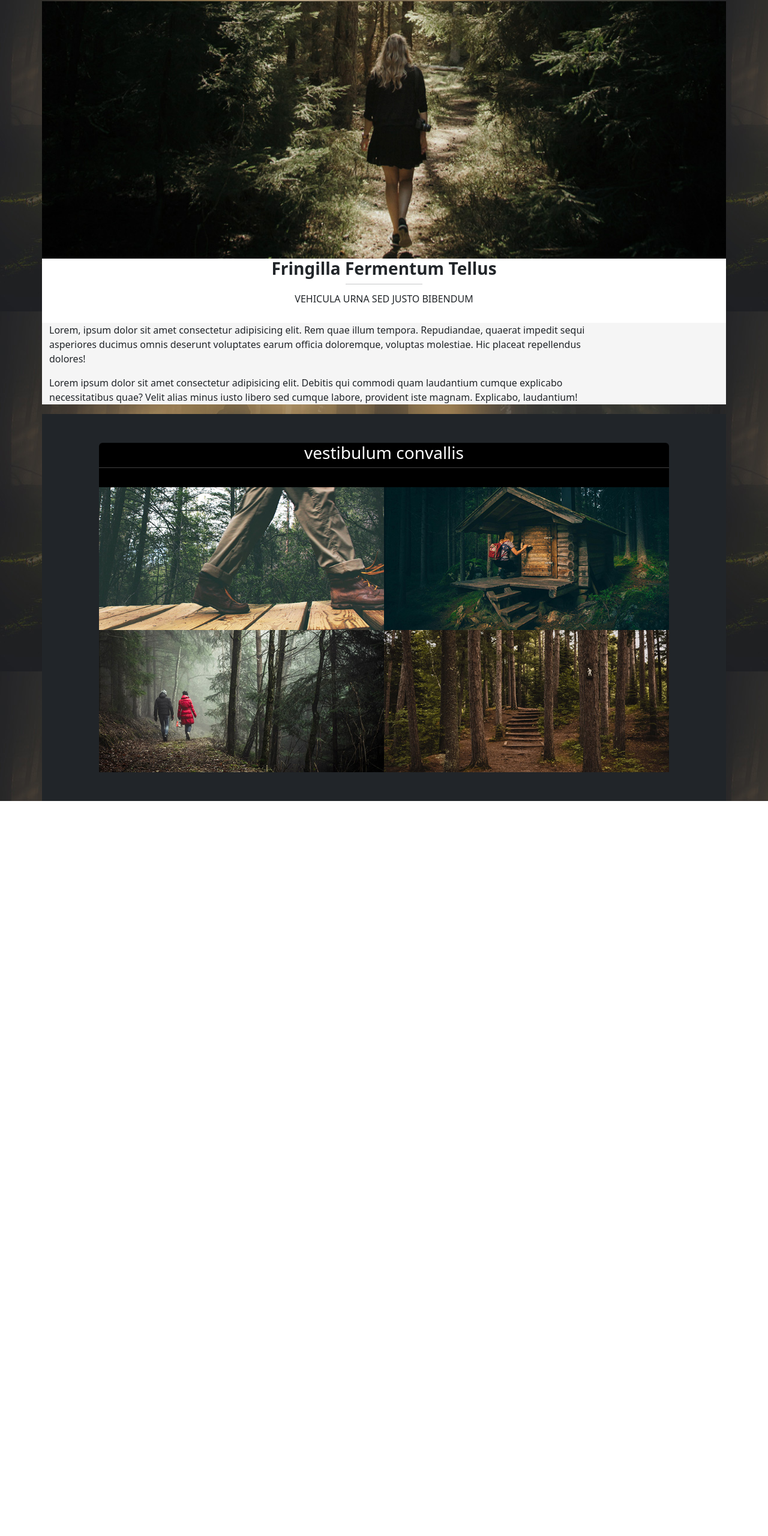
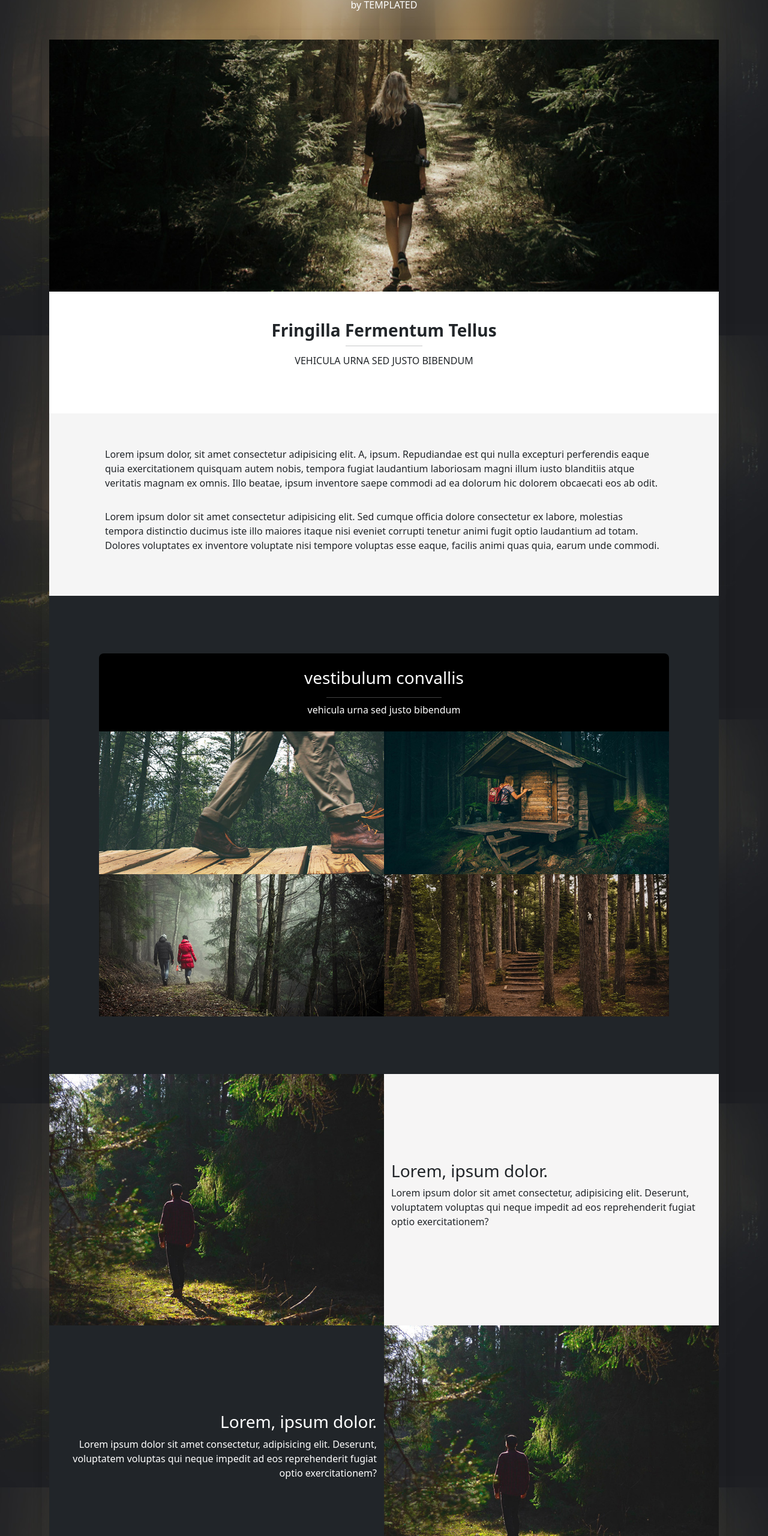
Before and after one commit to mussasso/caminar-bootstrap, a plain HTML site: page index.html in a window 1280 px wide. Shown: the part 81-2641 px from the top of the page at 60% size. Before the commit the page ends 1416 px from the top, so only its background shows below. Drawn offline with nearby package versions, Linux system fonts and the light colour scheme.

Commit message:
project final

```diff
--- a/index.html
+++ b/index.html
@@ -5,6 +5,7 @@
     <meta charset="UTF-8">
     <meta http-equiv="X-UA-Compatible" content="IE=edge">
     <meta name="viewport" content="width=device-width, initial-scale=1.0">
+    <link rel="stylesheet" href="https://cdnjs.cloudflare.com/ajax/libs/font-awesome/6.1.1/css/all.min.css">
     <link rel="stylesheet" href="./node_modules/bootstrap/dist/css/bootstrap.css">
     <link rel="stylesheet" href="./node_modules/bootstrap/js/dist/base-component.js">
     <link rel="stylesheet" href="./public/css/style.css">
@@ -15,10 +16,10 @@
 
     <!-- bonjour a tous debut exo caminar  -->
 
-    <div class="container text-center text-white">
+    <div class="container text-center text-white py-4">
         <div class="row">
             <h1 class="col-12">Caminar</h1>
-            <h6 class="col-12 text-dark">by TEMPLATED</h6>
+            <h6 class="col-12">by TEMPLATED</h6>
         </div>
     </div>
 
@@ -26,9 +27,11 @@
 
 
 
+    <!-- creation dun container qui englobe toutes les section -->
+<div class="container rounded-3 py-3 shadow">
         <!-- section-1 container img -->
 
-    <section id="s1" class="container">
+        <section id="s1" class="">
             <div class="row">
                 <img src="./public/images/pic02.jpg" alt="" class="col-12">
             </div>
@@ -40,7 +43,7 @@
         <!-- debut section-2 sous-titre centre -->
 
 
-    <section class="container text-center" id="s2">
+        <section class=" text-center py-5" id="s2">
             <div class="row">
                 <h3 class="col-12 fw-bold">Fringilla Fermentum Tellus</h3>
                 <hr>
@@ -54,13 +57,9 @@
         <!-- debut section 3 texte  -->
 
 
-    <section class="container mx-auto" id="s3">
-        <p class="col-10 text-left">Lorem, ipsum dolor sit amet consectetur adipisicing elit. Rem quae illum tempora.
-            Repudiandae, quaerat impedit sequi asperiores ducimus omnis deserunt voluptates earum officia doloremque,
-            voluptas molestiae. Hic placeat repellendus dolores!</p>
-        <p class="col-10 text-left">Lorem ipsum dolor sit amet consectetur adipisicing elit. Debitis qui commodi quam
-            laudantium cumque explicabo necessitatibus quae? Velit alias minus iusto libero sed cumque labore, provident
-            iste magnam. Explicabo, laudantium!</p>
+        <section class="mx-auto py-5" id="s3">
+            <p class="col-10 text-left mx-auto py-2">Lorem ipsum dolor, sit amet consectetur adipisicing elit. A, ipsum. Repudiandae est qui nulla excepturi perferendis eaque quia exercitationem quisquam autem nobis, tempora fugiat laudantium laboriosam magni illum iusto blanditiis atque veritatis magnam ex omnis. Illo beatae, ipsum inventore saepe commodi ad ea dolorum hic dolorem obcaecati eos ab odit.</p>
+            <p class="col-10 text-left mx-auto py-2">Lorem ipsum dolor sit amet consectetur adipisicing elit. Sed cumque officia dolore consectetur ex labore, molestias tempora distinctio ducimus iste illo maiores itaque nisi eveniet corrupti tenetur animi fugit optio laudantium ad totam. Dolores voluptates ex inventore voluptate nisi tempore voluptas esse eaque, facilis animi quas quia, earum unde commodi.</p>
         </section>
 
         <!-- fin section 3 -->
@@ -69,14 +68,14 @@
 
         <!-- debut section 4  -->
 
-    <section class="container bg-dark text-white " id="s4">
+        <section class="container bg-dark text-white px-0 py-5 " id="s4">
             <div class="row">
-            <div class="col-10 bg-black mx-auto my-5 rounded">
-                <div class="container px-0 ">
+                <div class="col-10 bg-black mx-auto my-5 rounded-3">
+                    <div class="container px-0 pt-3 ">
                         <div class="row">
-                        <h3 class="col-12 text-center">vestibulum convallis</h3>
+                            <h3 class="col-12 text-center py-2">vestibulum convallis</h3>
                             <hr>
-                        <p class="col-12 text-center"></p>
+                            <p class="col-12 text-center py-2">vehicula urna sed justo bibendum</p>
                         </div>
                         <div class="row">
                             <img src="./public/images/pic03.jpg" alt="" class="col-12 col-md-6 px-0">
@@ -96,6 +95,54 @@
 
         <!-- debut de la section 5 3*card avec direction opposé  -->
 
+        <section class="" id="s5">
+            <div class="row text-center mx-auto">
+                <img src="./public/images/pic07.jpg" alt="" class="col-12 col-md-6 ">
+                <div class="col-12 col-md-6 align-self-center text-md-start">
+                    <h3>Lorem, ipsum dolor.</h3>
+                    <p>
+                    Lorem ipsum dolor sit amet consectetur, adipisicing elit. Deserunt, voluptatem voluptas qui neque impedit ad eos reprehenderit fugiat optio exercitationem?
+
+                    </p>
+                </div>
+            </div>
+            <div class="row  text-center mx-auto bg-dark text-white">
+                <div class="col-12 col-md-6 align-self-center text-md-end">
+                    <h3>Lorem, ipsum dolor.</h3>
+                    <p>
+                        Lorem ipsum dolor sit amet consectetur, adipisicing elit. Deserunt, voluptatem voluptas qui neque impedit ad eos reprehenderit fugiat optio exercitationem?
+                    </p>
+                </div>
+                <img src="./public/images/pic07.jpg" alt="" class="col-12 col-md-6 ">
+            </div>
+            <div class="row text-center mx-auto">
+                <img src="./public/images/pic08.jpg" alt="" class="col-12 col-md-6 ">
+                <div class="col-12 col-md-6 align-self-center text-md-start">
+                    <h3>Lorem, ipsum dolor.</h3>
+                    <p>
+                        Lorem ipsum dolor sit amet consectetur, adipisicing elit. Deserunt, voluptatem voluptas qui neque impedit ad eos reprehenderit fugiat optio exercitationem?
+                    </p>
+                </div>
+            </div>
+        </section>
+
+        <!-- fin de la section 5 -->
+
+
+</div>
+<!-- fermeture de la div container -->
+
+<footer>
+<div class="pb-3">
+    <i class="fa-brands fa-twitter"></i>
+    <i class="fa-brands fa-facebook-f"></i>
+    <i class="fa-brands fa-instagram"></i>
+    <i class="fa-solid fa-envelope"></i>
+</div>
+<p>codyright exclusive disigned by muss</p>
+</footer>
+
+
 
 </body>
 
--- a/public/sass/style.sass
+++ b/public/sass/style.sass
@@ -9,6 +9,8 @@
 
 body
     background-image: url(../images/bg.jpg)
+    background-size: 100%
+    background-repeat: repeat-ygit
     margin: auto
 
     #s1
@@ -30,3 +32,29 @@ body
         background-color: #F5F5F5
 
     #s4
+        hr
+            width: 15vw
+            margin: auto
+
+    #s5
+        padding: 0
+        background-color: #F6F5F5
+
+        img
+            padding: 0
+
+
+
+
+    footer
+        color: #C8C8C7
+        text-align: center
+        font-size: 30px
+        letter-spacing: 0.5em
+        vertical-align: middle
+        line-height: 20%
+
+        p
+            font-size: 10px
+            letter-spacing: normal
+            vertical-align: middle
```
Also changed, not shown: public/css/style.css, 1 other file. Lines whose indentation alone changed are shown as unchanged.
